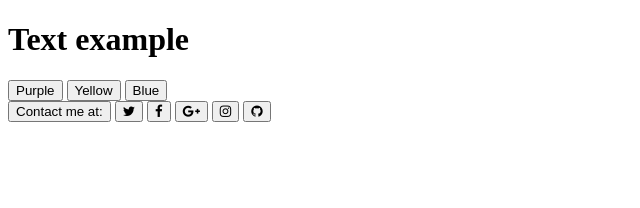
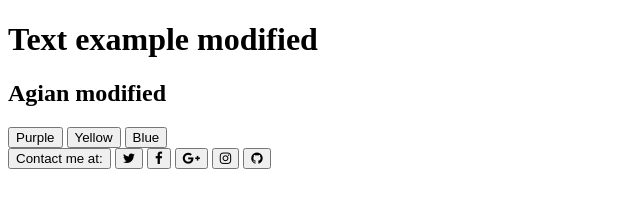
Before and after one commit to JarekG99/learning-git, a plain HTML site: page index.html in a window 1280 px wide. Shown: the whole page, without its empty margins (0-640 px from the left). Drawn offline with Linux system fonts and the light colour scheme; files that its build step writes are made by us from their sources.

Commit message:
Add index.html

```diff
--- a/index.html
+++ b/index.html
@@ -8,7 +8,8 @@
     </head>
     <body>
 	  <div class='container'>
-		  <h1>Text example</h1>
+		  <h1>Text example modified</h1>
+		  <h2>Agian modified</h2>
 		  <button class='btn-purple'>Purple</button>
 		   <button class='btn-yellow'>Yellow</button>
 		   <button class='btn-blue'>Blue</button>
```
